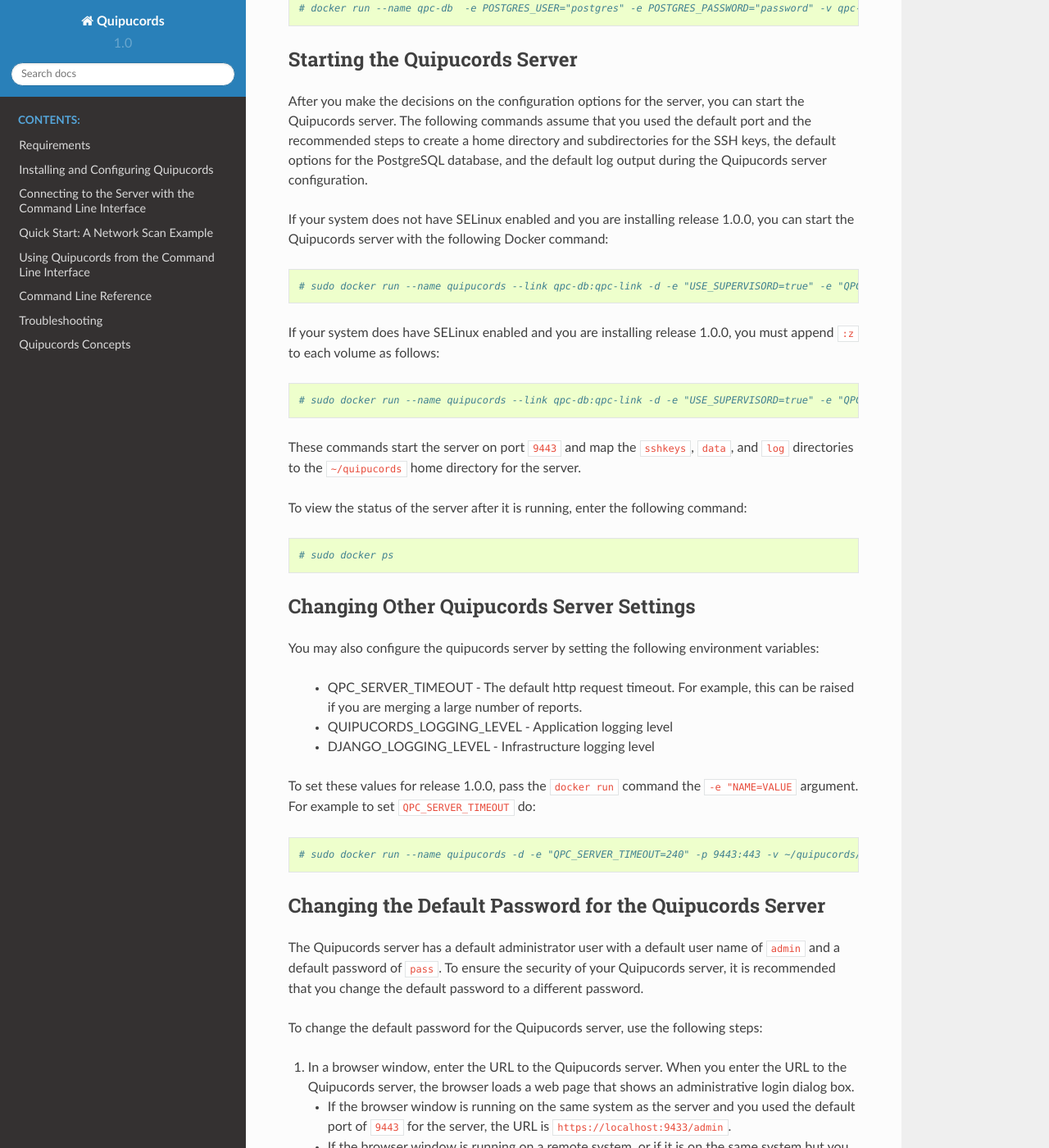
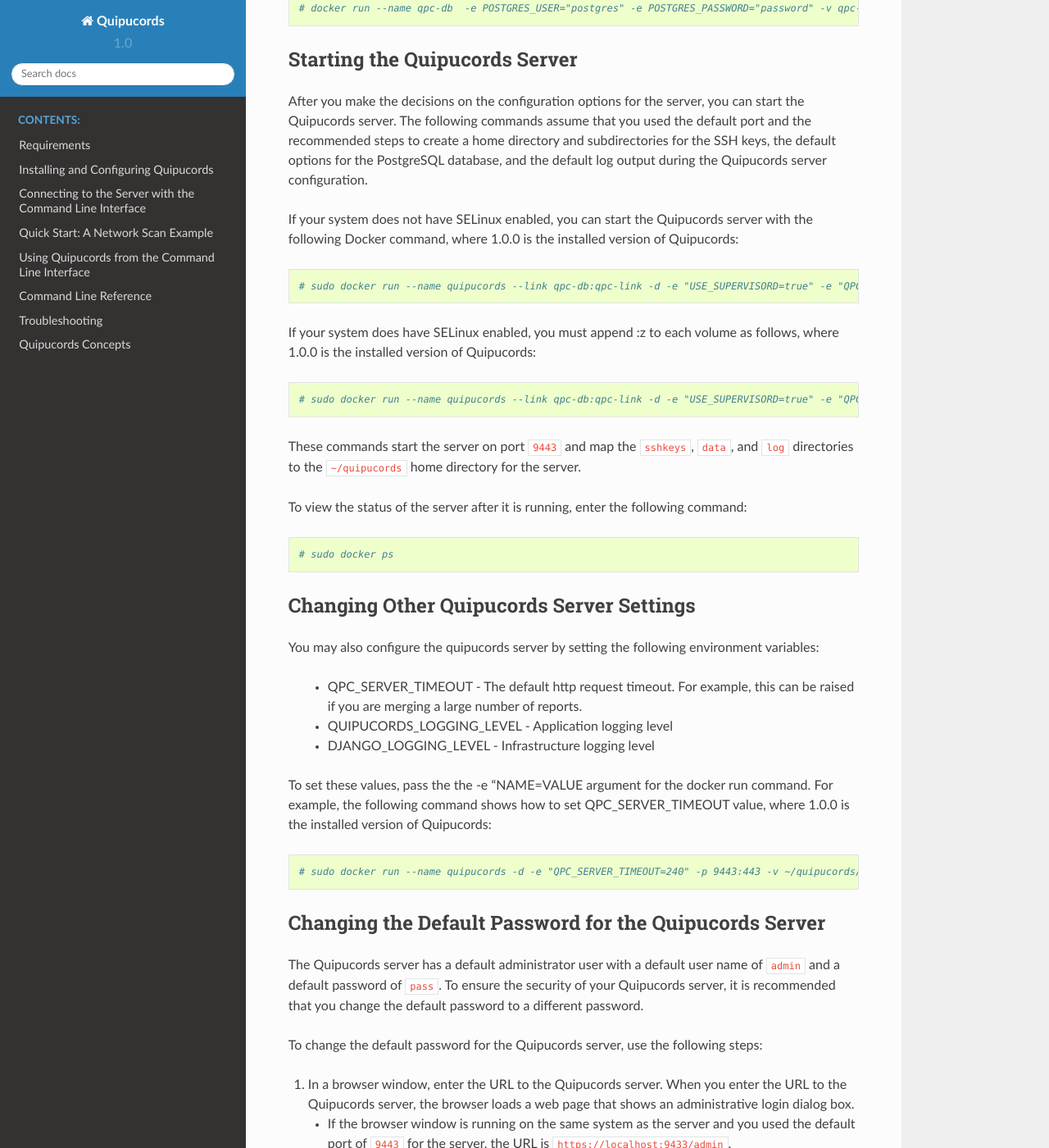
Before and after one commit to quipucords/quipudocs, a Sphinx documentation site: the page built from source/configure.rst, in a window 1280 px wide and 1400 px high, scrolled down 1985 px. Shown: the whole window at 82% size. Built offline with Sphinx 7.4.7 and the Read the Docs theme 2.0.0, drawn with Linux system fonts in a browser that asks for light colours.

Commit message:
Address PR comments

```diff
--- a/source/configure.rst
+++ b/source/configure.rst
@@ -60,11 +60,11 @@
 ~~~~~~~~~~~~~~~~~~~~~~~~~~~~~~
 After you make the decisions on the configuration options for the server, you can start the Quipucords server. The following commands assume that you used the default port and the recommended steps to create a home directory and subdirectories for the SSH keys, the default options for the PostgreSQL database, and the default log output during the Quipucords server configuration.
 
-If your system does not have SELinux enabled and you are installing release 1.0.0, you can start the Quipucords server with the following Docker command::
+If your system does not have SELinux enabled, you can start the Quipucords server with the following Docker command, where 1.0.0 is the installed version of Quipucords::
 
   # sudo docker run --name quipucords --link qpc-db:qpc-link -d -e "USE_SUPERVISORD=true" -e "QPC_DBMS_USER=postgres" -e "QPC_DBMS_PASSWORD=password" -e "QPC_DBMS_HOST=qpc-db" -p 9443:443 -v ~/quipucords/sshkeys:/sshkeys -v ~/quipucords/data:/var/data -v ~/quipucords/log:/var/log -i quipucords:1.0.0
 
-If your system does have SELinux enabled and you are installing release 1.0.0, you must append ``:z`` to each volume as follows::
+If your system does have SELinux enabled, you must append :z to each volume as follows, where 1.0.0 is the installed version of Quipucords::
 
   # sudo docker run --name quipucords --link qpc-db:qpc-link -d -e "USE_SUPERVISORD=true" -e "QPC_DBMS_USER=postgres" -e "QPC_DBMS_PASSWORD=password" -e "QPC_DBMS_HOST=qpc-db" -p 9443:443 -v ~/quipucords/sshkeys:/sshkeys:z -v ~/quipucords/data:/var/data:z -v ~/quipucords/log:/var/log:z -i quipucords:1.0.0
 
@@ -85,7 +85,7 @@
   - DJANGO_LOGGING_LEVEL
     - Infrastructure logging level
 
-To set these values for release 1.0.0, pass the ``docker run`` command the ``-e "NAME=VALUE`` argument.  For example to set ``QPC_SERVER_TIMEOUT`` do::
+To set these values, pass the the -e "NAME=VALUE argument for the docker run command. For example, the following command shows how to set QPC_SERVER_TIMEOUT value, where 1.0.0 is the installed version of Quipucords::
 
     # sudo docker run --name quipucords -d -e "QPC_SERVER_TIMEOUT=240" -p 9443:443 -v ~/quipucords/sshkeys:/sshkeys -v ~/quipucords/data:/var/data -v ~/quipucords/log:/var/log -i quipucords:1.0.0
 
--- a/source/install_cli.rst
+++ b/source/install_cli.rst
@@ -2,7 +2,7 @@
 
 Installing the Quipucords Command Line Tool
 ^^^^^^^^^^^^^^^^^^^^^^^^^^^^^^^^^^^^^^^^^^^
-qpc, the command line tool that is installed by RPM, is available for `download <https://github.com/quipucords/qpc/releases/latest/>`_ from the GitHub. Use the following steps to install the command line tool.
+qpc, the command line tool that is installed by RPM, is available for `download <https://github.com/quipucords/qpc/releases/latest/>`_ from GitHub. Use the following steps to install the command line tool.
 
 Install the QPC Package:
 ~~~~~~~~~~~~~~~~~~~~~~~~
--- a/source/troubleshooting.rst
+++ b/source/troubleshooting.rst
@@ -24,11 +24,11 @@
 - DJANGO_LOGGING_LEVEL
   - Infrastructure logging
 
-If your system does not have SELinux enabled and you are installing release 1.0.0, you can start the Quipucords server with the following Docker command with increased logging::
+If your system does not have SELinux enabled, you can start the Quipucords server with the following Docker command with increased logging. In the following example, the installed version of Quipucords is 1.0.0::
 
   # sudo docker run --name quipucords -d -p 9443:443 -e QUIPUCORDS_LOGGING_LEVEL=DEBUG -e DJANGO_LOGGING_LEVEL=DEBUG -v ~/quipucords/sshkeys:/sshkeys -v ~/quipucords/data:/var/data -v ~/quipucords/log:/var/log -i quipucords:1.0.0
 
-If your system does have SELinux enabled and you are installing release 1.0.0, you must append ``:z`` to each volume as follows::
+If your system does have SELinux enabled, you must append :z to each volume as follows. In the following example, the installed version of Quipucords is 1.0.0::
 
   # sudo docker run --name quipucords -d -p 9443:443 -e QUIPUCORDS_LOGGING_LEVEL=DEBUG -e DJANGO_LOGGING_LEVEL=DEBUG -v ~/quipucords/sshkeys:/sshkeys:z -v ~/quipucords/data:/var/data:z -v ~/quipucords/log:/var/log:z -i quipucords:1.0.0
 
```
